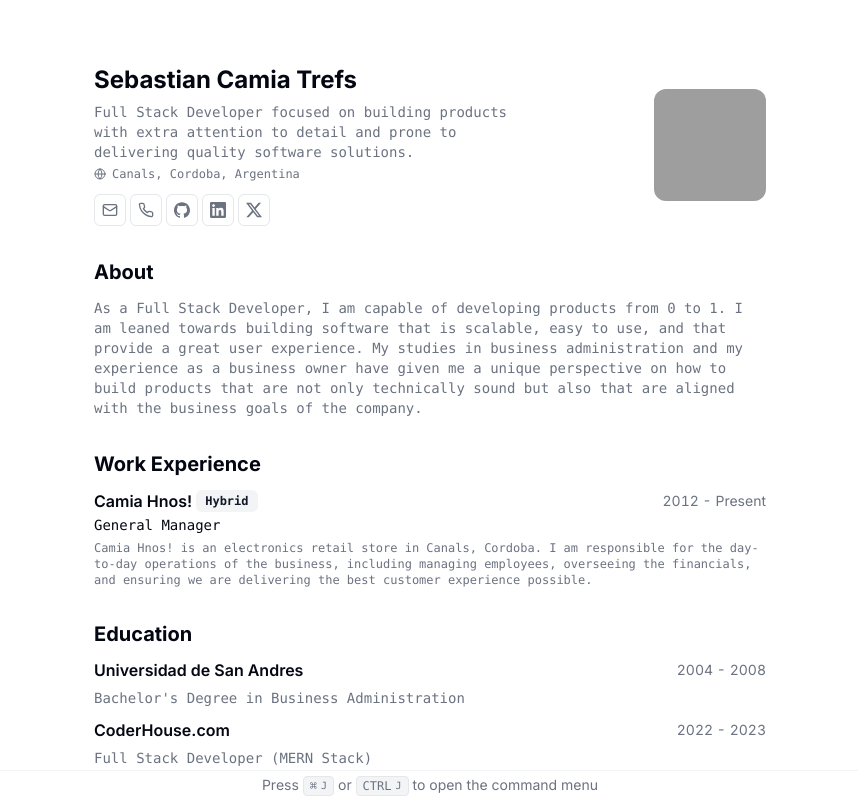
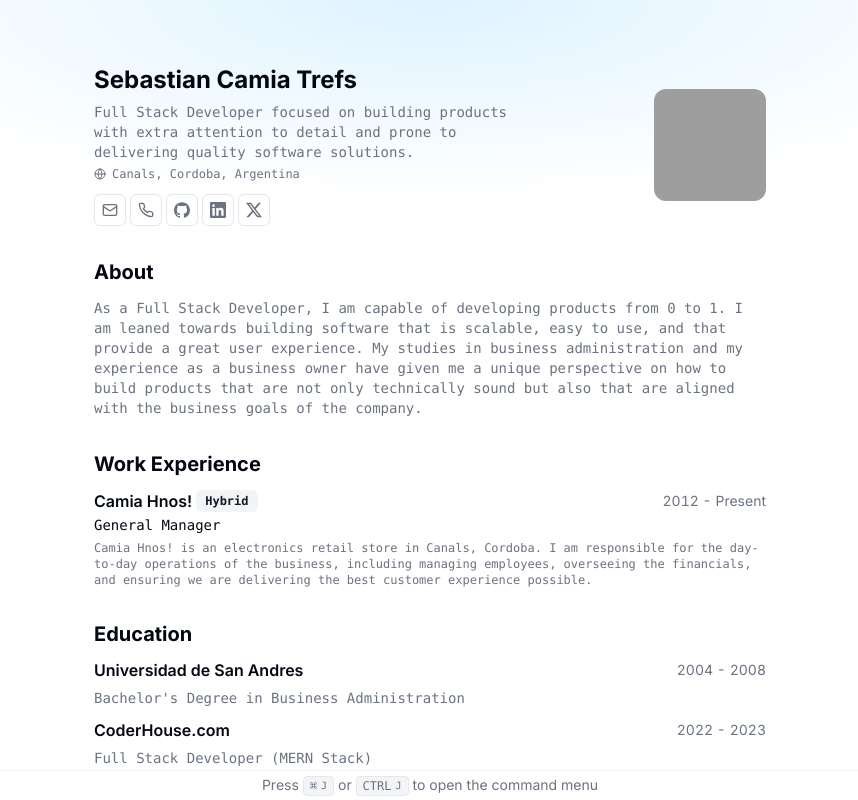
Before and after one commit to CaraRota/CV, a Next.js app: page / in a window 1280 px wide. Shown: the top 800 px of the page, without its empty margins (210-1068 px from the left). Built offline with nearby package versions, Linux system fonts and the light colour scheme; grey boxes are pictures that could not be loaded.

Commit message:
Add background gradient to layout and update resume data

```diff
--- a/src/app/layout.tsx
+++ b/src/app/layout.tsx
@@ -23,7 +23,11 @@ export default function RootLayout({
 }) {
   return (
     <html lang="en" className={inter.className}>
-      <body>{children}</body>
+      <body>
+        <div className="absolute top-0 z-[-2] h-screen w-screen bg-white bg-[radial-gradient(100%_50%_at_50%_0%,rgba(0,163,255,0.13)_0,rgba(0,163,255,0)_50%,rgba(0,163,255,0)_100%)]">
+          {children}
+        </div>
+      </body>
       <Analytics />
     </html>
   );
--- a/src/app/page.tsx
+++ b/src/app/page.tsx
@@ -17,7 +17,7 @@ export const metadata: Metadata = {
 export default function Page() {
   return (
     <main className="container relative mx-auto scroll-my-12 overflow-auto p-4 print:p-12 md:p-16">
-      <section className="mx-auto w-full max-w-2xl space-y-8 bg-white print:space-y-6">
+      <section className="mx-auto w-full max-w-2xl space-y-8 print:space-y-6">
         <div className="flex items-center justify-between">
           <div className="flex-1 space-y-1.5">
             <h1 className="text-2xl font-bold">{RESUME_DATA.name}</h1>
--- a/src/data/resume-data.tsx
+++ b/src/data/resume-data.tsx
@@ -23,6 +23,7 @@ export const RESUME_DATA = {
   contact: {
     email: "logicalbrainstudio@gmail.com",
     tel: "+5493463645114",
+    pdfResumeUrl: "https:",
     social: [
       {
         name: "GitHub",
@@ -95,6 +96,7 @@ export const RESUME_DATA = {
     "Problem Solving",
     "Critical Thinking",
     "Time Management",
+    "Detail Oriented",
     "Leadership",
     "Teamwork",
     "Adaptability",
```
Also changed, not shown: src/app/apple-icon.png, 1 other file (tests, documents, lock files or other folders).
